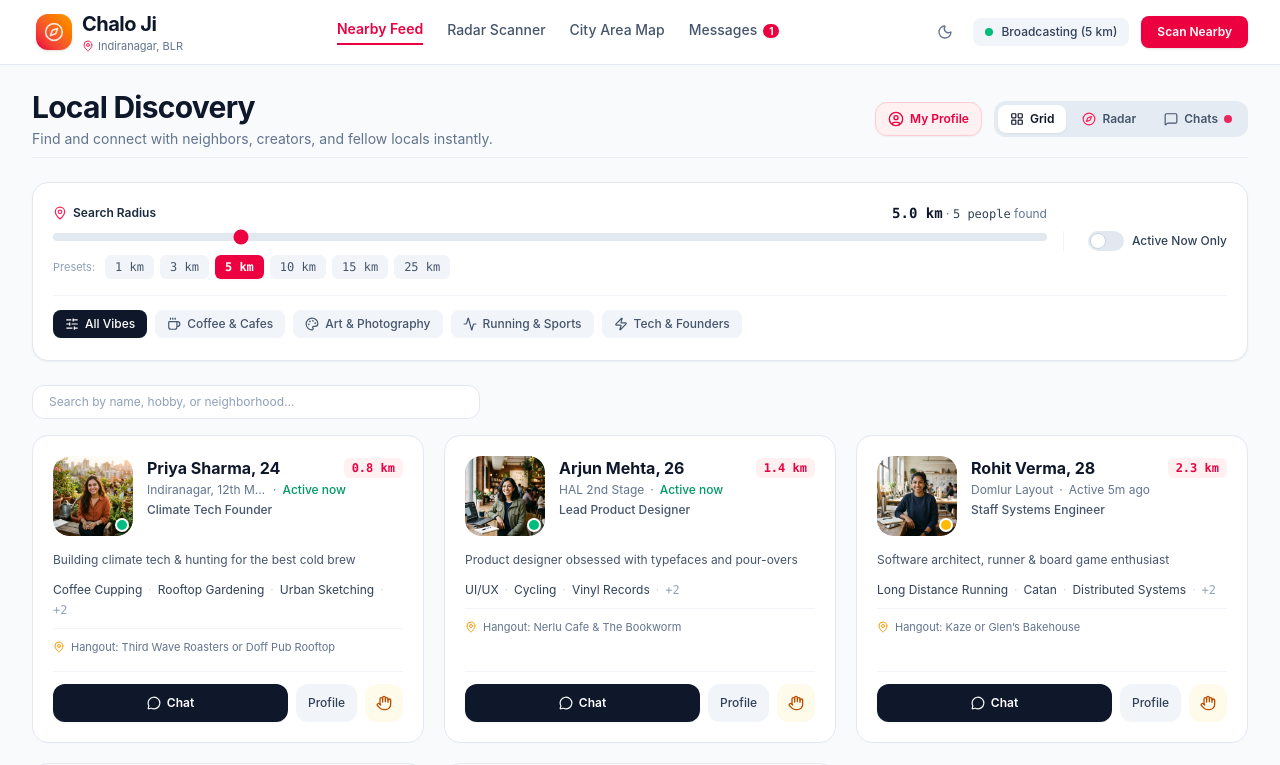
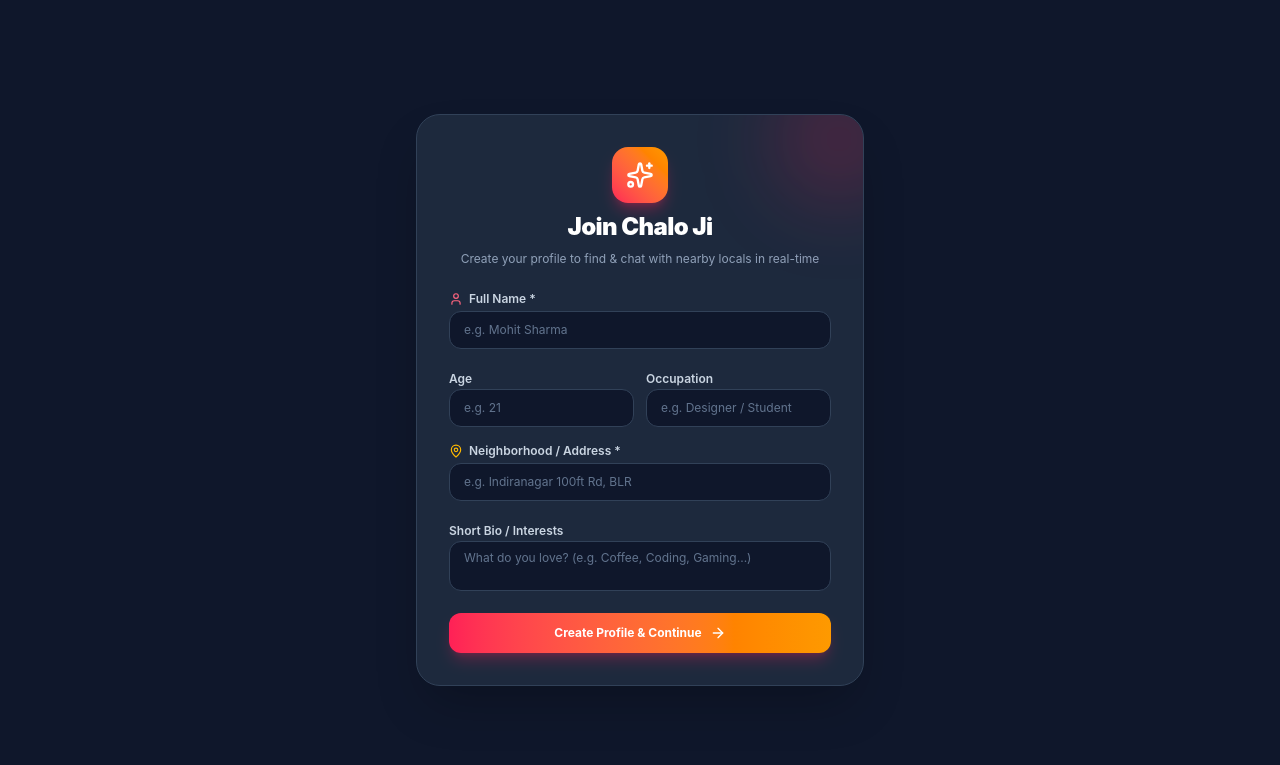
Before and after one commit to namuna034/Video-call-, a React (Vite) app: page / in a window 1280 px wide. Shown: the top 765 px of the page. Built offline with nearby package versions, Linux system fonts and the light colour scheme.

Commit message:
Update App.tsx

```diff
--- a/src/App.tsx
+++ b/src/App.tsx
@@ -27,7 +27,11 @@ import {
   Check,
   KeyRound,
   AlertCircle,
-  UserCircle
+  UserCircle,
+  MapPin,
+  User,
+  Sparkles,
+  ArrowRight
 } from 'lucide-react';
 
 export default function App() {
@@ -36,6 +40,17 @@ export default function App() {
   const [selectedCategory, setSelectedCategory] = useState<string>('all');
   const [onlyActiveNow, setOnlyActiveNow] = useState<boolean>(false);
   const [searchQuery, setSearchQuery] = useState<string>('');
+
+  // User Profile Registration State
+  const [hasRegistered, setHasRegistered] = useState<boolean>(() => {
+    return localStorage.getItem('chaloji_user_registered') === 'true';
+  });
+  const [regName, setRegName] = useState('');
+  const [regAge, setRegAge] = useState('');
+  const [regLocation, setRegLocation] = useState('');
+  const [regOccupation, setRegOccupation] = useState('');
+  const [regBio, setRegBio] = useState('');
+  const [regError, setRegError] = useState('');
 
   // Prime Subscription States
   const [isPrimeUser, setIsPrimeUser] = useState<boolean>(false);
@@ -65,7 +80,6 @@ export default function App() {
     return false;
   });
 
-  // Synced Dark Mode class on <html>
   useEffect(() => {
     if (isDarkMode) {
       document.documentElement.classList.add('dark');
@@ -84,7 +98,7 @@ export default function App() {
       {
         id: 'msg-init-1',
         senderId: 'priya-1',
-        text: 'Hey! Saw you are around. Have you tried the local spots here?',
+        text: 'Hey! Saw you are around. Welcome to Chalo Ji!',
         timestamp: '10:42 AM',
         status: 'read',
       },
@@ -96,7 +110,27 @@ export default function App() {
     setTimeout(() => setToastMessage(null), 3000);
   };
 
-  // Intercept Chat Action for Prime Check
+  const handleRegister = (e: React.FormEvent) => {
+    e.preventDefault();
+    if (!regName.trim() || !regLocation.trim()) {
+      setRegError('Kripya apna Name aur Address/Location zaroor bharein!');
+      return;
+    }
+
+    const newUserProfile = {
+      name: regName,
+      age: parseInt(regAge) || 22,
+      location: regLocation,
+      occupation: regOccupation || 'Local Explorer',
+      bio: regBio || 'Hey there! I am using Chalo Ji to connect with nearby people.',
+    };
+
+    localStorage.setItem('chaloji_user_profile', JSON.stringify(newUserProfile));
+    localStorage.setItem('chaloji_user_registered', 'true');
+    setHasRegistered(true);
+    showToast(`Welcome ${regName}! Your profile is ready.`);
+  };
+
   const handleOpenChat = (user: UserProfile) => {
     if (!isPrimeUser) {
       setShowPrimeModal(true);
@@ -105,11 +139,10 @@ export default function App() {
     }
   };
 
-  // Verification Logic (Secret Access / UTR Validation)
   const handleVerifyUTR = () => {
     const cleanUtr = utrNumber.trim();
-    if (cleanUtr.length < 6) {
-      setUtrError('Kripya valid UTR ya Access Code enter karein!');
+    if (cleanUtr.length < 5) {
+      setUtrError('Kripya valid Secret Code ya UTR Ref No. enter karein!');
       return;
     }
 
@@ -197,6 +230,107 @@ export default function App() {
 
   const unreadCount = Object.keys(chatHistory).length > 0 ? 1 : 0;
 
+  // FIRST-TIME INITIAL SIGN UP / PROFILE CREATION SCREEN
+  if (!hasRegistered) {
+    return (
+      <div className="min-h-screen bg-slate-900 text-white flex items-center justify-center p-4 font-sans">
+        <div className="max-w-md w-full bg-slate-800 border border-slate-700 rounded-3xl p-6 sm:p-8 space-y-6 shadow-2xl relative overflow-hidden">
+          <div className="absolute -top-10 -right-10 w-32 h-32 bg-rose-500/20 rounded-full blur-2xl pointer-events-none" />
+
+          <div className="text-center space-y-2">
+            <div className="w-14 h-14 rounded-2xl bg-gradient-to-tr from-rose-500 to-amber-500 text-white flex items-center justify-center mx-auto shadow-lg shadow-rose-500/30">
+              <Sparkles className="w-7 h-7" />
+            </div>
+            <h1 className="text-2xl font-black tracking-tight text-white">Join Chalo Ji</h1>
+            <p className="text-xs text-slate-400">
+              Create your profile to find & chat with nearby locals in real-time
+            </p>
+          </div>
+
+          <form onSubmit={handleRegister} className="space-y-4">
+            {regError && (
+              <div className="p-3 bg-rose-500/10 border border-rose-500/30 rounded-xl text-rose-400 text-xs flex items-center gap-2">
+                <AlertCircle className="w-4 h-4 shrink-0" />
+                <span>{regError}</span>
+              </div>
+            )}
+
+            <div className="space-y-1">
+              <label className="text-xs font-semibold text-slate-300 flex items-center gap-1.5">
+                <User className="w-3.5 h-3.5 text-rose-400" /> Full Name *
+              </label>
+              <input
+                type="text"
+                required
+                placeholder="e.g. Mohit Sharma"
+                value={regName}
+                onChange={(e) => setRegName(e.target.value)}
+                className="w-full bg-slate-900 border border-slate-700 rounded-xl px-3.5 py-2.5 text-xs text-white placeholder:text-slate-500 focus:outline-none focus:ring-2 focus:ring-rose-500"
+              />
+            </div>
+
+            <div className="grid grid-cols-2 gap-3">
+              <div className="space-y-1">
+                <label className="text-xs font-semibold text-slate-300">Age</label>
+                <input
+                  type="number"
+                  placeholder="e.g. 21"
+                  value={regAge}
+                  onChange={(e) => setRegAge(e.target.value)}
+                  className="w-full bg-slate-900 border border-slate-700 rounded-xl px-3.5 py-2.5 text-xs text-white placeholder:text-slate-500 focus:outline-none focus:ring-2 focus:ring-rose-500"
+                />
+              </div>
+
+              <div className="space-y-1">
+                <label className="text-xs font-semibold text-slate-300">Occupation</label>
+                <input
+                  type="text"
+                  placeholder="e.g. Designer / Student"
+                  value={regOccupation}
+                  onChange={(e) => setRegOccupation(e.target.value)}
+                  className="w-full bg-slate-900 border border-slate-700 rounded-xl px-3.5 py-2.5 text-xs text-white placeholder:text-slate-500 focus:outline-none focus:ring-2 focus:ring-rose-500"
+                />
+              </div>
+            </div>
+
+            <div className="space-y-1">
+              <label className="text-xs font-semibold text-slate-300 flex items-center gap-1.5">
+                <MapPin className="w-3.5 h-3.5 text-amber-400" /> Neighborhood / Address *
+              </label>
+              <input
+                type="text"
+                required
+                placeholder="e.g. Indiranagar 100ft Rd, BLR"
+                value={regLocation}
+                onChange={(e) => setRegLocation(e.target.value)}
+                className="w-full bg-slate-900 border border-slate-700 rounded-xl px-3.5 py-2.5 text-xs text-white placeholder:text-slate-500 focus:outline-none focus:ring-2 focus:ring-rose-500"
+              />
+            </div>
+
+            <div className="space-y-1">
+              <label className="text-xs font-semibold text-slate-300">Short Bio / Interests</label>
+              <textarea
+                rows={2}
+                placeholder="What do you love? (e.g. Coffee, Coding, Gaming...)"
+                value={regBio}
+                onChange={(e) => setRegBio(e.target.value)}
+                className="w-full bg-slate-900 border border-slate-700 rounded-xl px-3.5 py-2 text-xs text-white placeholder:text-slate-500 focus:outline-none focus:ring-2 focus:ring-rose-500 resize-none"
+              />
+            </div>
+
+            <button
+              type="submit"
+              className="w-full py-3 bg-gradient-to-r from-rose-500 to-amber-500 hover:from-rose-600 hover:to-amber-600 text-white font-bold text-xs rounded-xl transition-all shadow-lg shadow-rose-500/25 flex items-center justify-center gap-2 pt-3"
+            >
+              <span>Create Profile & Continue</span>
+              <ArrowRight className="w-4 h-4" />
+            </button>
+          </form>
+        </div>
+      </div>
+    );
+  }
+
   return (
     <div className="min-h-screen bg-slate-50 dark:bg-slate-950 text-slate-900 dark:text-slate-100 flex flex-col font-sans transition-colors duration-200">
       <TopNavigation
@@ -228,7 +362,6 @@ export default function App() {
           </div>
 
           <div className="flex items-center gap-3">
-            {/* Direct Profile Button in Header */}
             <button
               onClick={() => setIsMyProfileOpen(true)}
               className="flex items-center gap-1.5 px-3 py-2 bg-rose-50 dark:bg-rose-950/40 text-rose-600 dark:text-rose-400 border border-rose-200 dark:border-rose-900/50 rounded-xl text-xs font-semibold hover:bg-rose-100 transition-all shadow-xs"
@@ -424,7 +557,6 @@ export default function App() {
               </p>
             </div>
 
-            {/* Dynamic QR Code Box */}
             <div className="bg-slate-100 dark:bg-slate-950 p-3.5 rounded-2xl border border-dashed border-slate-300 dark:border-slate-700 space-y-2">
               <div className="w-40 h-40 bg-white p-2 mx-auto rounded-xl shadow-inner flex flex-col items-center justify-center">
                 <img
@@ -438,15 +570,14 @@ export default function App() {
               </p>
             </div>
 
-            {/* Verification Form */}
             <div className="space-y-2.5 text-left">
               <label className="text-[11px] font-semibold text-slate-700 dark:text-slate-300 flex items-center gap-1">
-                <KeyRound className="w-3.5 h-3.5 text-amber-500" /> Enter UTR / Ref No. or Access Code
+                <KeyRound className="w-3.5 h-3.5 text-amber-500" /> Enter Secret Access Code / UTR
               </label>
 
               <input
                 type="text"
-                placeholder="Enter 12-digit UTR or Code"
+                placeholder="Enter Code (e.g. CHALO29)"
                 value={utrNumber}
                 onChange={(e) => {
                   setUtrNumber(e.target.value);
@@ -506,7 +637,7 @@ export default function App() {
         />
       )}
 
-      {/* My Profile Creation & Setup Modal */}
+      {/* My Profile Setup & View Modal */}
       <MyProfileModal
         isOpen={isMyProfileOpen}
         onClose={() => setIsMyProfileOpen(false)}
```
